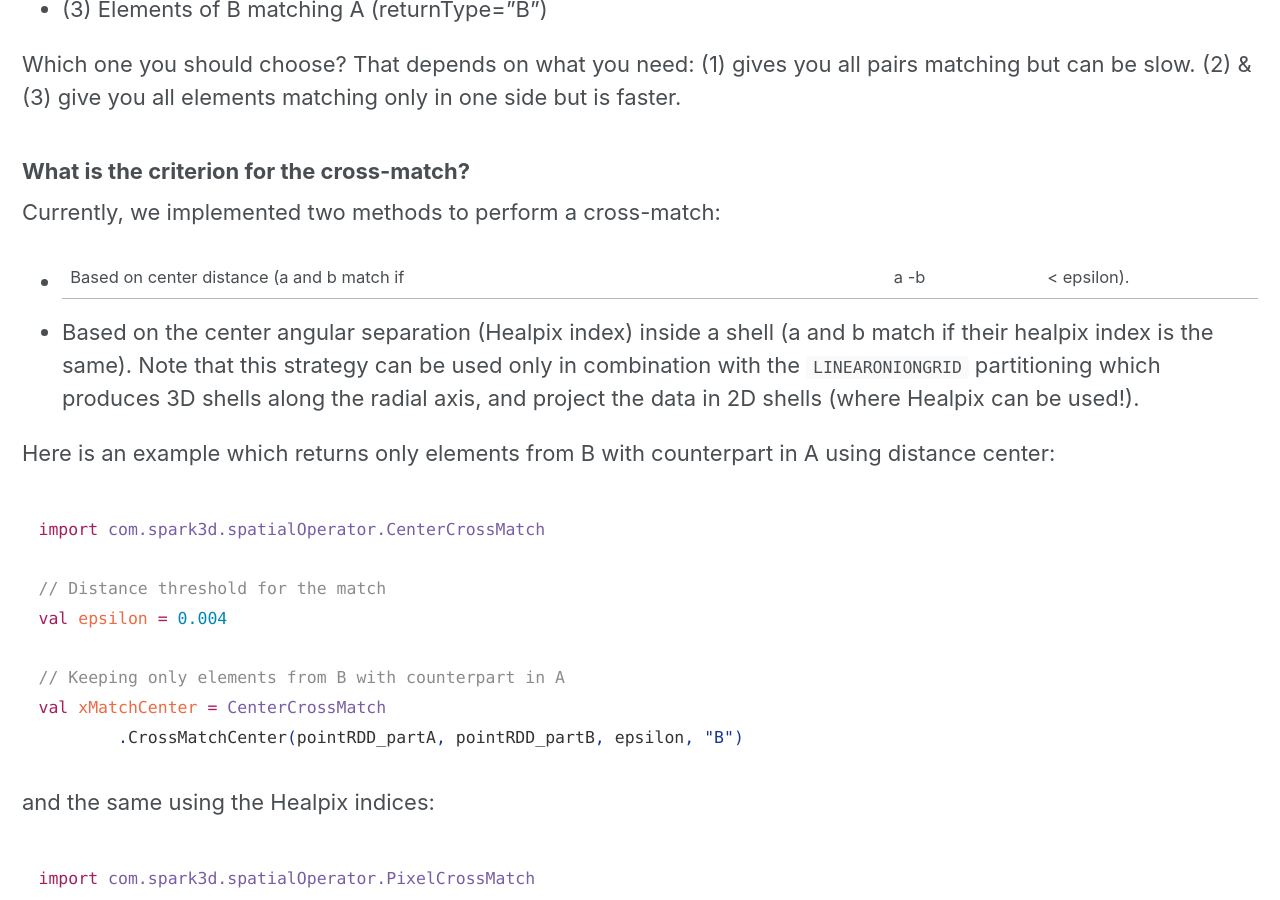
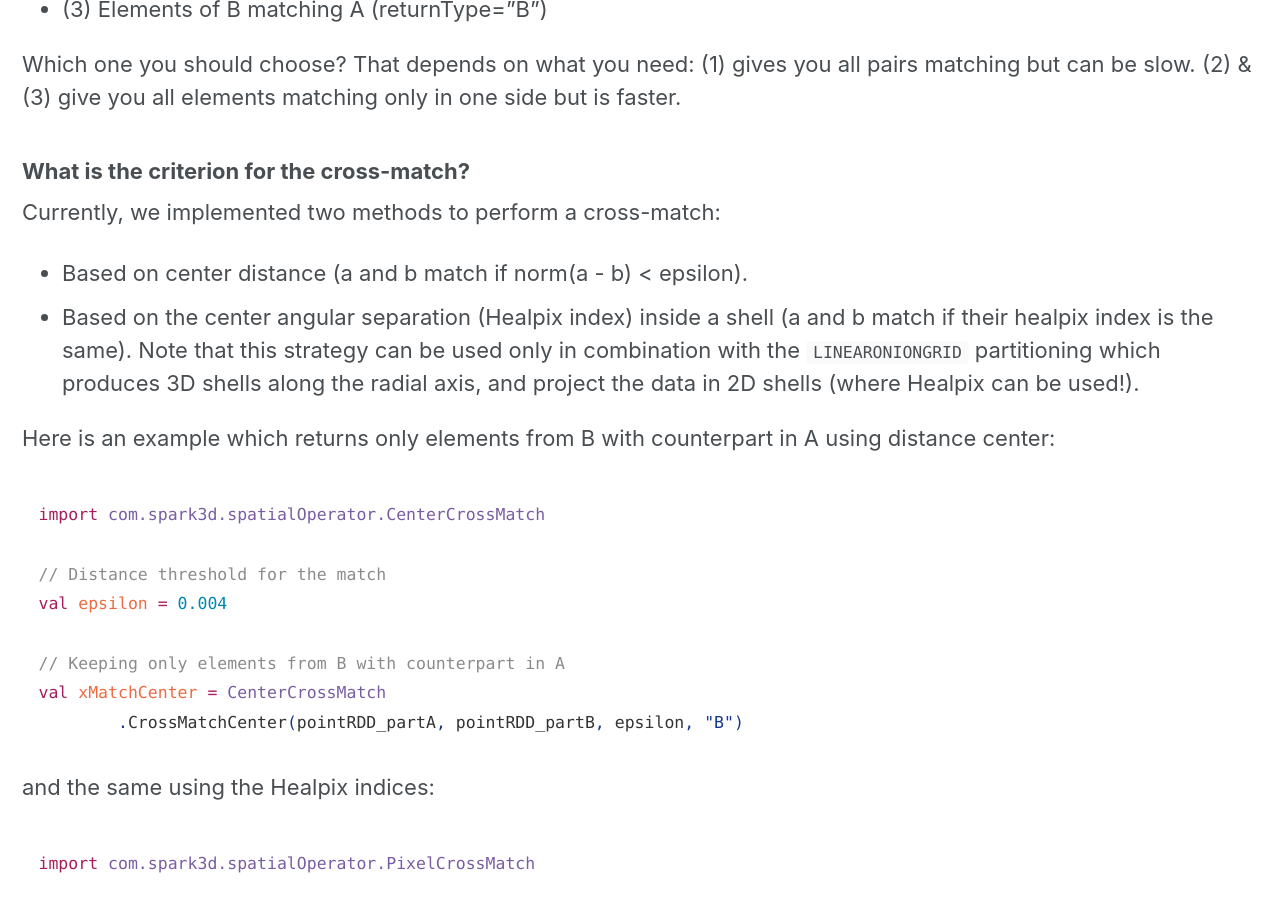
Before and after one commit to astrolabsoftware/spark3D, a Jekyll site: the page built from docs/04_query.md, in a window 1280 px wide and 900 px high, scrolled down 3639 px. Built offline with Jekyll 4.4.1, drawn with Linux system fonts in a browser that asks for light colours; nearby versions of some CDN libraries.

Commit message:
Fix typo in mardown giving weird output

```diff
--- a/docs/04_query.md
+++ b/docs/04_query.md
@@ -108,7 +108,7 @@ Which one you should choose? That depends on what you need:
 
 Currently, we implemented two methods to perform a cross-match:
 
-* Based on center distance (a and b match if ||a -b|| < epsilon).
+* Based on center distance (a and b match if norm(a - b) < epsilon).
 * Based on the center angular separation (Healpix index) inside a shell (a and b match if their healpix index is the same). Note that this strategy can be used only in combination with the `LINEARONIONGRID` partitioning which produces 3D shells along the radial axis, and project the data in 2D shells (where Healpix can be used!).
 
 Here is an example which returns only elements from B with counterpart in A using distance center:
```
